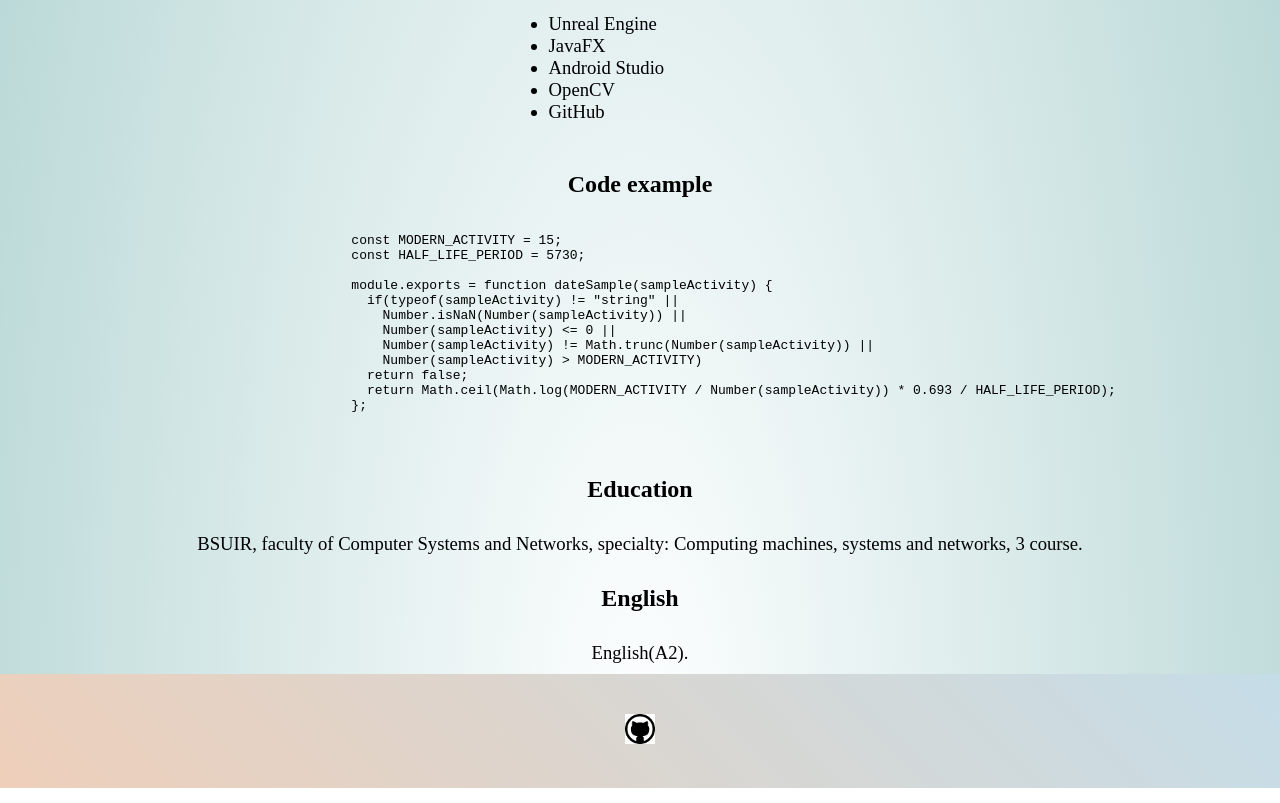
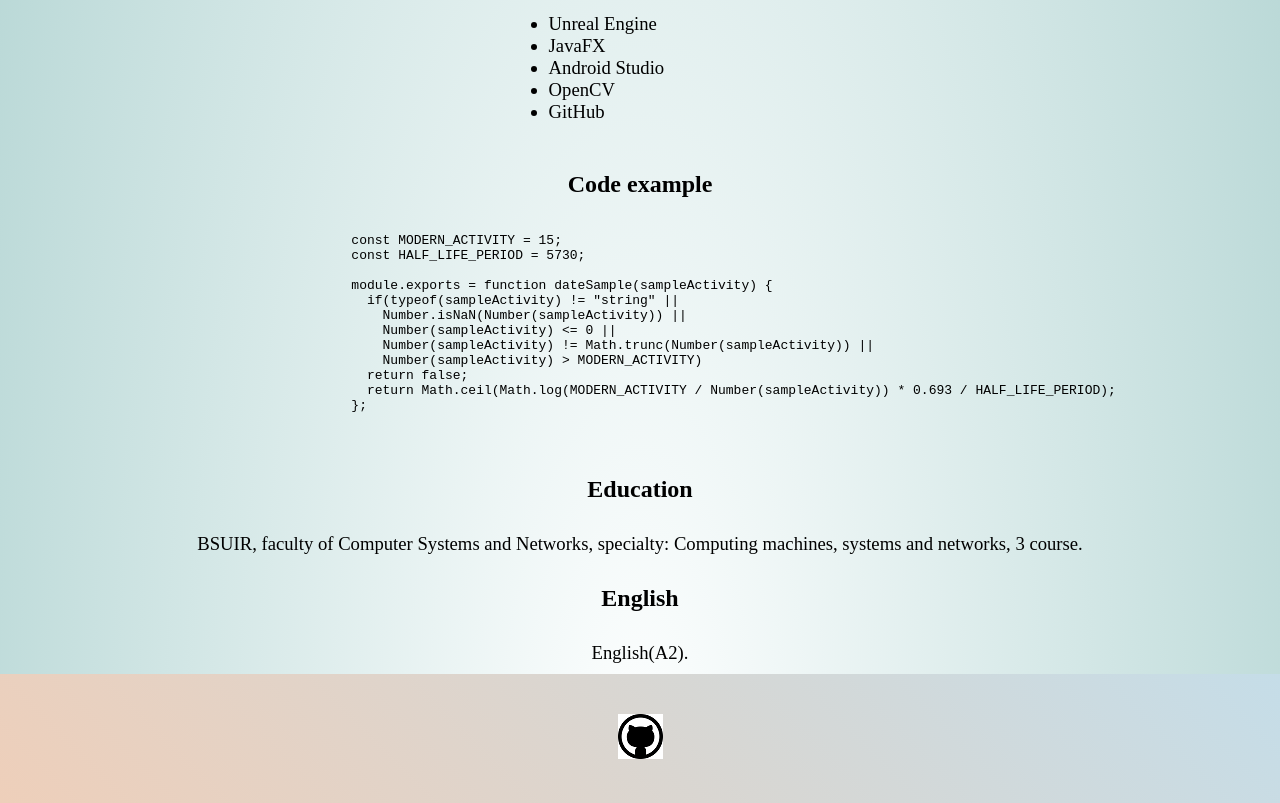
Before and after one commit to Daetwen/rsschool-cv, a plain HTML site: page index.html in a window 1280 px wide. Shown: the part 1049-1852 px from the top of the page. Drawn offline with Linux system fonts and the light colour scheme.

Commit message:
refactor: update index

```diff
--- a/index.html
+++ b/index.html
@@ -72,7 +72,7 @@
 		</div>
 		<footer class="footer">
 			<a href="https://github.com/Daetwen">
-				<img src="github.png" alt="github image" width="30" height="30"/>
+				<img src="github.png" alt="github image"/>
 			</a>
 		</footer>
 	</body>
```
